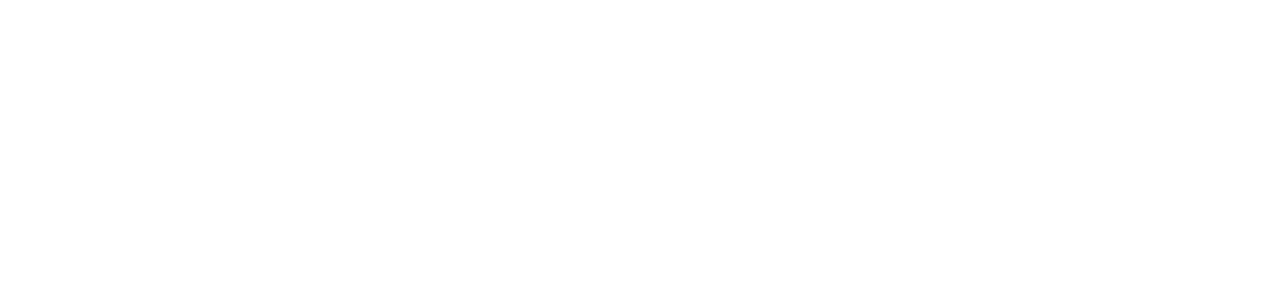
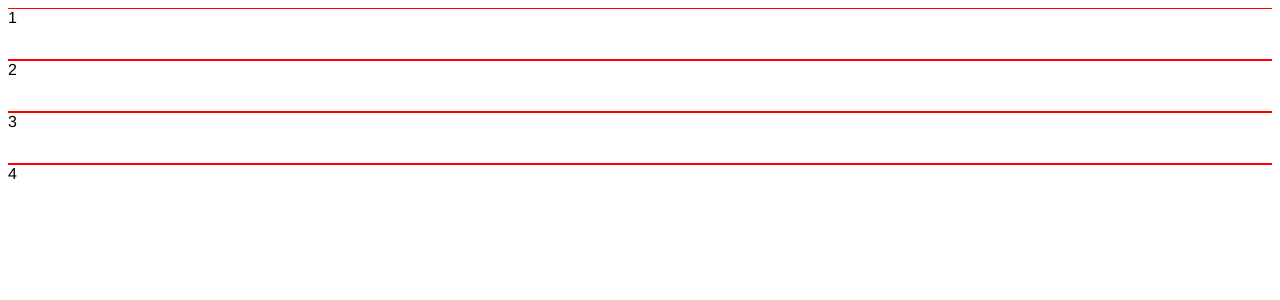
Before and after one commit to bundyo/virtual-list, a Vue app: page / in a window 1280 px wide. Shown: the top 300 px of the page. Built offline with nearby package versions, Linux system fonts and the light colour scheme.

Commit message:
fix: missing content

```diff
--- a/src/App.vue
+++ b/src/App.vue
@@ -1,17 +1,17 @@
 <template>
     <div id="app">
-        <list :source="source"/>
+        <fusion-list :source="source"/>
     </div>
 </template>
 
 <script>
+    import Vue from "vue";
     import list from "./components/list.vue";
+
+    Vue.component(list.name, list);
 
     export default {
         name: "app",
-        components: {
-            list
-        },
         data() {
             return {
                 source: [
--- a/src/components/list.vue
+++ b/src/components/list.vue
@@ -1,8 +1,8 @@
 <template>
-    <div class="ab-list-container" ref="container">
-        <div class="ab-list-sizer"></div>
+    <div class="ab-list-content" ref="content">
+        <div class="ab-list-sizer" ref="sizer"></div>
         <div v-for="(row, index) in view" :key="index" class="ab-list-row">
-            {{ row[row[textField]] }}
+            {{ row[textField] }}
         </div>
     </div>
 </template>
@@ -18,11 +18,14 @@
 
     export default {
         name: "fusion-list",
-        options: {
         props: {
             textField: {
                 type: String,
                 default: "text"
+            },
+            pageSize: {
+                type: Number,
+                default: 10
             },
             source: {
                 type: Array,
@@ -33,22 +36,57 @@
         data() {
             return {
                 index: 0,
-                    pageSize: 10,
-                    textField: "text"
+                content: null,
+                sizer: null,
+                firstRow: null,
+                lastRow: null
             };
         },
 
         methods: {
-                adjustHeight() {
+            getHeight() {
+                const content = this.content;
+                const children = Array.from(content.children);
+
+                if (!children[1]) {
+                    return 0;
+                }
+
+                this.firstRow = children[1];
+                this.lastRow = children[children.length - 1];
+
+                this.firstRowRect = this.firstRow.getBoundingClientRect();
+                this.lastRowRect = this.lastRow.getBoundingClientRect();
+
+                if (this.sizer && this.firstRow) {
+                    return (this.lastRowRect.top - this.firstRowRect.top + this.lastRowRect.height) / this.view.length;
+                }
+
+                return 0;
+            },
+
+            adjustDimensions(height) {
                 if (!this.$el) {
                     return;
                 }
 
-                    const firstChild = this.$el.firstChild;
+                if (!this.source.length) {
+                    this.index = 0;
+                }
 
-                    if (firstChild) {
-                        firstChild.style.height = `${this.source.length * parseFloat(firstChild.nextElementSibling.offsetHeight)}px`;
+                height = height || this.getHeight();
+
+                if (this.firstRow) {
+                    this.firstRow.style.marginTop = `${this.index * height}px`;
                 }
+            },
+
+            recalcView() {
+                const height = this.getHeight();
+
+                this.sizer.style.height = `${this.source.length * height}px`;
+
+                this.adjustDimensions(height);
             },
 
             instersectionCallback(entries) {
@@ -60,37 +98,43 @@
 
         computed: {
             view() {
-                    this.adjustHeight();
+                return this.source.slice(this.index, this.pageSize);
+            }
+        },
 
-                    return this.source.slice(this.index, this.pageSize);
+        watch: {
+            source() {
+                this.$nextTick(this.recalcView.bind(this));
             }
         },
 
         created() {
             this.observer = new IntersectionObserver(this.instersectionCallback.bind(this), {
-                    root: this.$refs.container,
+                root: this.$refs.content,
                 rootMargin: "0px",
                 threshold: 1
             });
         },
 
         mounted() {
-                this.adjustHeight();
+            this.content = this.$refs.content;
+            this.sizer = this.$refs.sizer;
 
-                if (this.$el.children) {
-                    Array.from(this.$el.children).forEach(child => {
-                        this.observer.observe(child);
-                    });
-                }
+            this.recalcView();
+
+            //if (this.content.children) {
+            //    Array.from(this.content.children).forEach(child => {
+            //        this.observer.observe(child);
+            //    });
+            //}
         },
 
         unmounted() {
-                if (this.$el.children) {
-                    Array.from(this.$el.children).forEach(child => {
-                        this.observer.unobserve(child);
-                    });
-                }
-            }
+            //if (this.content.children) {
+            //    Array.from(this.content.children).forEach(child => {
+            //        this.observer.unobserve(child);
+            //    });
+            //}
         }
     }
 </script>
@@ -102,7 +146,7 @@
         border-width: 1px 0;
     }
 
-    .ab-list-container {
+    .ab-list-content {
         position: relative;
         height: 200px;
         overflow: hidden;
```
Lines whose indentation alone changed are shown as unchanged.
